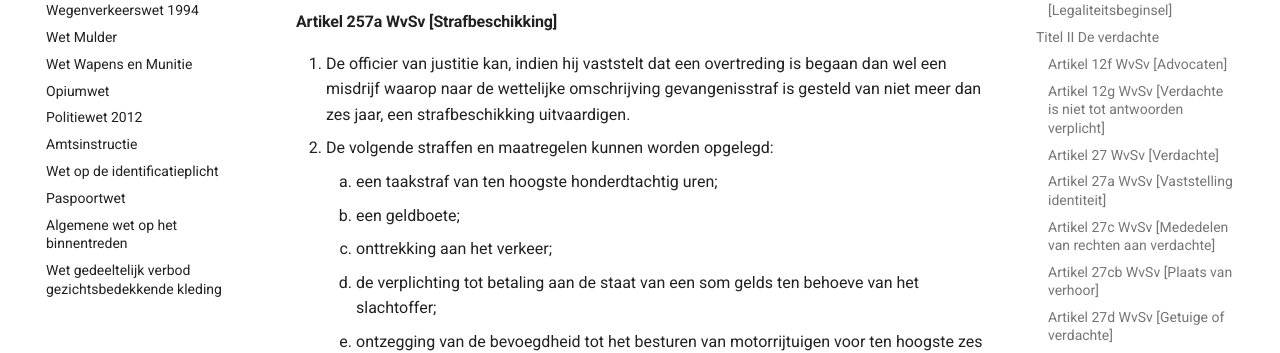
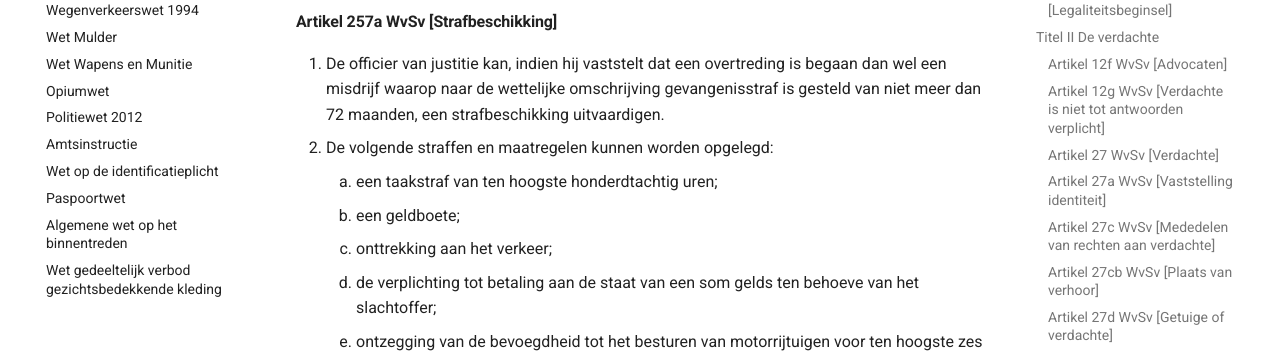
Before and after one commit to EnriqueFernandez20/FutureRP-Wettenbundel, an MkDocs documentation site: the page built from docs/wetboek-van-strafvordering.md, in a window 1280 px wide and 900 px high, scrolled down 12039 px. Shown: the part 206-559 px from the top of the window. Built offline with MkDocs 1.6.1 and Material for MkDocs 9.7.7, drawn with Linux system fonts in a browser that asks for light colours.

Commit message:
Update wetboek-van-strafvordering.md

```diff
--- a/docs/wetboek-van-strafvordering.md
+++ b/docs/wetboek-van-strafvordering.md
@@ -199,7 +199,7 @@ Ieder die kennis draagt van een begaan strafbaar feit is bevoegd daarvan aangift
 
 ### Titel IVA Vervolging door een strafbeschiking
 #### Artikel 257a WvSv [Strafbeschikking]
-1. De officier van justitie kan, indien hij vaststelt dat een overtreding is begaan dan wel een misdrijf waarop naar de wettelijke omschrijving gevangenisstraf is gesteld van niet meer dan zes jaar, een strafbeschikking uitvaardigen.
+1. De officier van justitie kan, indien hij vaststelt dat een overtreding is begaan dan wel een misdrijf waarop naar de wettelijke omschrijving gevangenisstraf is gesteld van niet meer dan 72 maanden, een strafbeschikking uitvaardigen.
 2. De volgende straffen en maatregelen kunnen worden opgelegd:
     1. een taakstraf van ten hoogste honderdtachtig uren;
     2. een geldboete;
```
